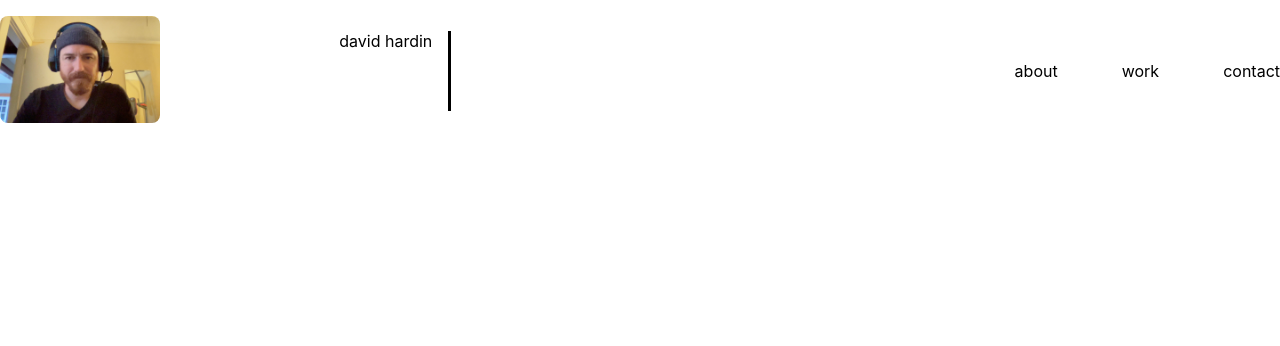
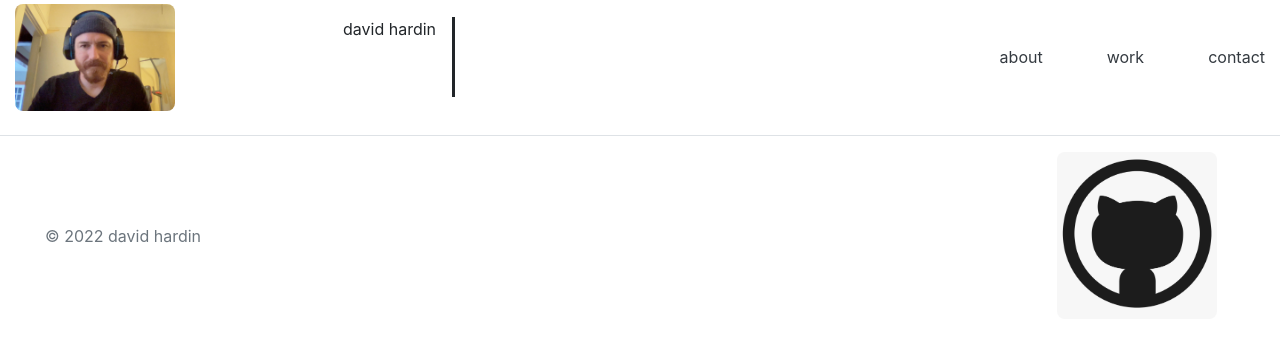
Before and after one commit to leftyloosey/aquinas-dol-guldur, a React (Create React App) app: page / in a window 1280 px wide. Shown: the top 346 px of the page. Built offline with nearby package versions, Linux system fonts and the light colour scheme.

Commit message:
working on styling

```diff
--- a/public/index.html
+++ b/public/index.html
@@ -9,6 +9,8 @@
       name="description"
       content="Web site created using create-react-app"
     />
+    <link rel="stylesheet" href="https://cdn.jsdelivr.net/npm/bootstrap@4.3.1/dist/css/bootstrap.min.css" integrity="sha384-ggOyR0iXCbMQv3Xipma34MD+dH/1fQ784/j6cY/iJTQUOhcWr7x9JvoRxT2MZw1T" crossorigin="anonymous">
+
     <link rel="apple-touch-icon" href="%PUBLIC_URL%/logo192.png" />
     <!--
       manifest.json provides metadata used when your web app is installed on a
--- a/src/App.css
+++ b/src/App.css
@@ -40,13 +40,11 @@
 
 /*  */
 
-* {
+/* * {
   box-sizing: border-box;
   text-decoration: none;
   color: black;
-}
-
-/*image formatting section */
+} */
 
 img, #img-b {
   width: 10em;
@@ -77,10 +75,10 @@ img, #img-b {
   height: 50em;
 }
 
-/* general formatting section */
-
 #hbox span {
   padding-left: 4em;
+  text-decoration: none;
+
 }
 
 #section-work span {
@@ -119,8 +117,6 @@ img, #img-b {
   max-height: 5em;
 }
 
-/* flex formatting section */
-
 .headerflex {
   display: flex;
   justify-content: space-between;
@@ -158,8 +154,6 @@ header span {
   display: inline;
 }
 
-/* query */
-
 @media screen and (max-width:600px) {
   body {
       display: flex;
--- a/src/App.js
+++ b/src/App.js
@@ -1,4 +1,5 @@
 import Header from './components/Header'
+import Footer from './components/Footer'
 import './App.css';
 
 function App() {
@@ -8,7 +9,9 @@ function App() {
         <p>
           <Header />
         </p>
-
+        <p>
+          <Footer />
+        </p>
 
     </div>
 
--- a/src/components/Footer.js
+++ b/src/components/Footer.js
@@ -0,0 +1,20 @@
+function Footer () {
+    return (
+        <footer class="d-flex flex-wrap justify-content-between align-items-center py-3 my-4 border-top">
+        <div class="col-md-4 d-flex align-items-center">
+          <a href="/" class="mb-3 me-2 mb-md-0 text-muted text-decoration-none lh-1">
+            <svg class="bi" width="30" height="24"></svg>
+          </a>
+          <span class="mb-3 mb-md-0 text-muted">© 2022 david hardin</span>
+        </div>
+
+        <ul class="nav col-md-4 justify-content-end list-unstyled d-flex">
+          <li class="ms-3"><a class="text-muted" href="#h"><img src="github.png" alt="git" class="img-fluid"></img></a></li>
+          <li class="ms-3"><a class="text-muted" href="#h"><svg class="bi" width="24" height="24"></svg></a></li>
+          <li class="ms-3"><a class="text-muted" href="#h"><svg class="bi" width="24" height="24"></svg></a></li>
+        </ul>
+      </footer>
+    )
+}
+
+export default Footer
--- a/src/components/Header.js
+++ b/src/components/Header.js
@@ -1,5 +1,6 @@
 function Header() {
     return (
+    <div class="container-fluid mt-1">
     <header class="headerflex">
         <span>
             <img src="me.jpg" alt="img"/>
@@ -10,19 +11,20 @@ function Header() {
 
 
     <div id="hbox">
-        <span>
-            <a href="#section-about">about</a>
+        <span >
+            <a class="text-decoration-none text-dark" href="#section-about">about</a>
         </span>
 
         <span>
-            <a href="#section-work">work</a>
+            <a class="text-decoration-none text-dark" href="#section-work">work</a>
         </span>
 
         <span>
-            <a href="#section-contact">contact</a>
+            <a class="text-decoration-none text-dark" href="#section-contact">contact</a>
         </span>
     </div>
 </header>
+</div>
     )
 }
 
```
Also changed, not shown: public/github.png (added).
